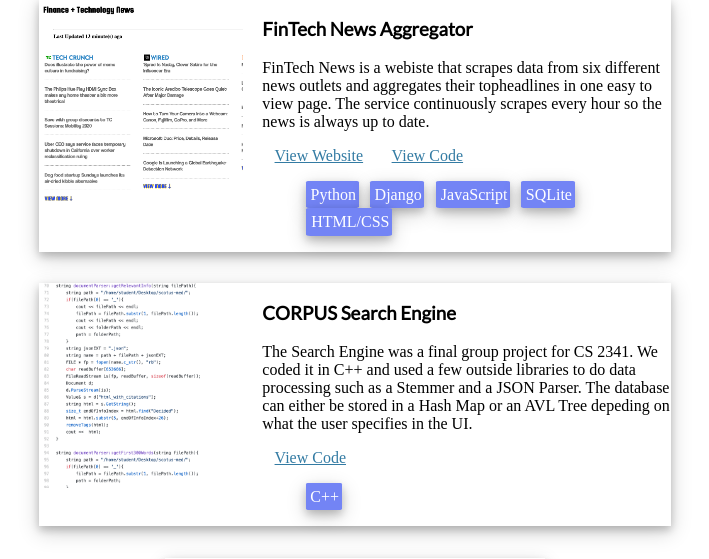
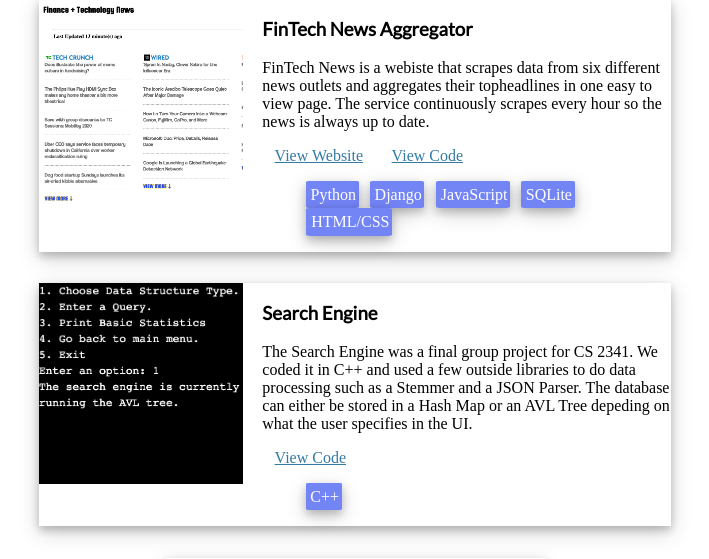
Before and after one commit to alexrpreston/alexpreston.org, a Django app: page /portfolio/ in a window 1280 px wide. Shown: the part 980-1539 px from the top of the page, without its empty margins (285-994 px from the left). Run offline with Django 3.2, Linux system fonts and the light colour scheme.

Commit message:
Changed Search Engine Pic

```diff
--- a/portfolio/templates/portfolio/portfolio.html
+++ b/portfolio/templates/portfolio/portfolio.html
@@ -68,7 +68,7 @@
         <img class="projectImage" src="{% static 'portfolio/images/searchEngine.png' %}">
     </div>
     <div class="projectInfo">
-        <h3 class="projectName">CORPUS Search Engine</h3>
+        <h3 class="projectName">Search Engine</h3>
         <p>The Search Engine was a final group project for CS 2341. We coded it in C++ and used a few outside libraries to do data processing such as a Stemmer and a JSON Parser. The database can either be stored in a Hash Map or an AVL Tree depeding on what the user specifies in the UI. </p>
         <a class="projectCodeLink" href="https://github.com/alexrpreston/Search-Engine" target="_blank">View Code</a>
         <ul class="projectLanguagesList">
```
Also changed, not shown: static/portfolio/images/searchEngine.png.
